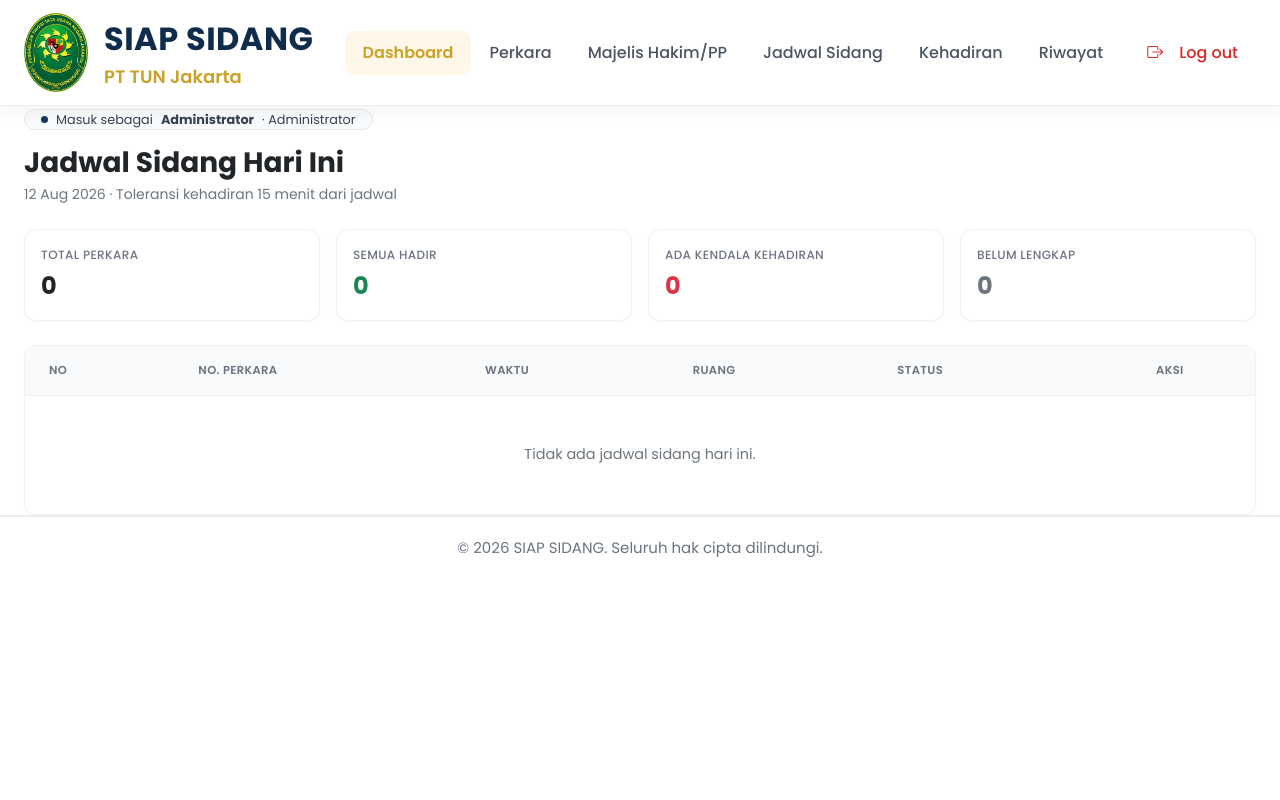
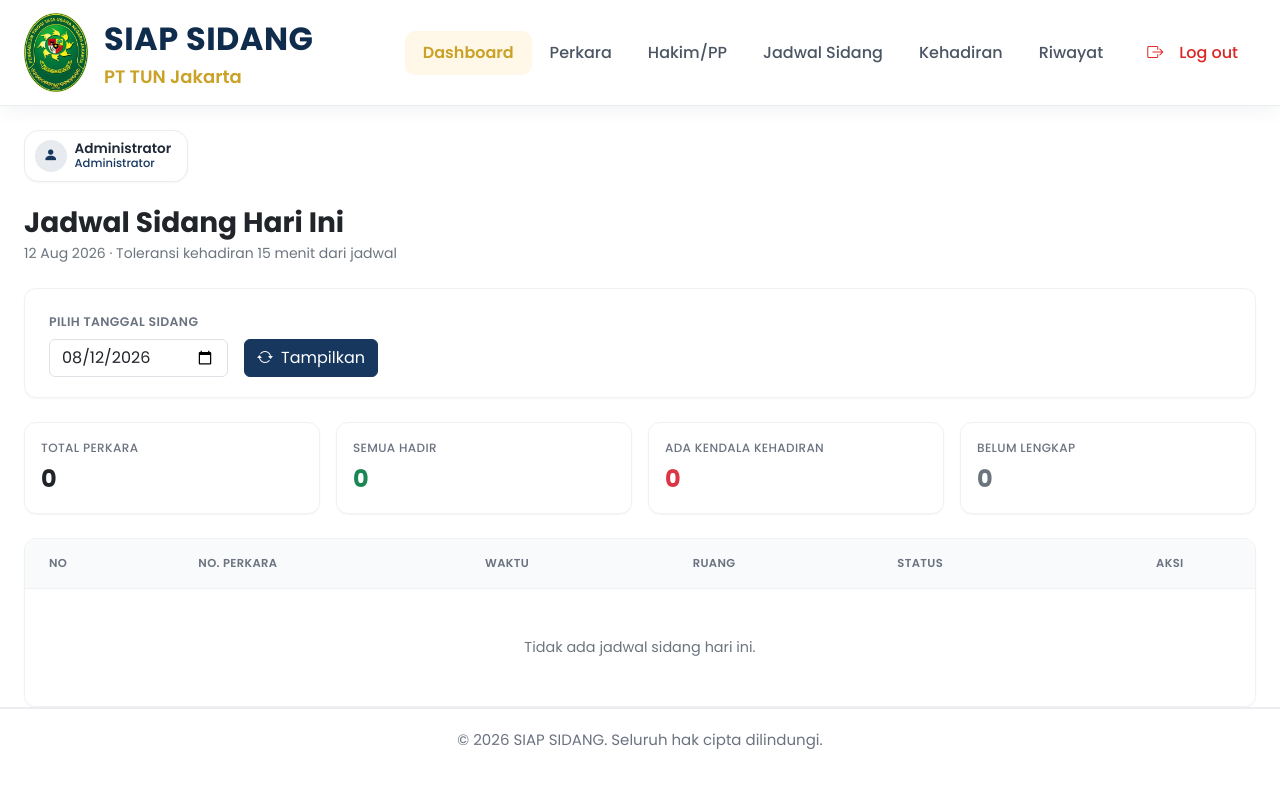
Before and after one commit to almeriotsaa/SiapSidangPTTUN, a Laravel app: page /dashboard in a window 1280 px wide. Run offline with Laravel 12, Linux system fonts and the light colour scheme; a user stored in the database is signed in; data comes from the database, SQL or seed files in the repository.

Commit message:
rename relasi pihakPerkara ke pihak, filter tanggal dashboard, & rapikan tampilan kehadiran
- Perkara::pihak() jadi relasi utama, pihakPerkara() dipertahankan sebagai alias
- Dashboard bisa filter jadwal berdasarkan query ?tanggal=
- Kehadiran ditampilkan satu baris per jadwal sidang, bukan per pihak

```diff
--- a/app/Http/Controllers/Admin/DashboardController.php
+++ b/app/Http/Controllers/Admin/DashboardController.php
@@ -4,36 +4,51 @@ namespace App\Http\Controllers\Admin;
 
 use App\Http\Controllers\Controller;
 use App\Models\JadwalSidang;
+use Illuminate\Http\Request;
+use Illuminate\Support\Carbon;
 
 class DashboardController extends Controller
 {
-    public function index()
+    public function index(Request $request)
     {
-        $jadwalHariIni = JadwalSidang::withFullDetail()
-            ->forTanggal(today())
+        // Ambil tanggal dari URL (?tanggal=2026-08-15), default hari ini kalau tidak ada / tidak valid
+        $tanggalInput = $request->query('tanggal');
+        try {
+            $tanggal = $tanggalInput ? Carbon::parse($tanggalInput)->startOfDay() : today();
+        } catch (\Exception $e) {
+            $tanggal = today();
+        }
+
+        $jadwalPadaTanggal = JadwalSidang::withFullDetail()
+            ->forTanggal($tanggal)
             ->orderBy('jam_sidang')
-            ->get();
+            ->get()
+            // Jaga-jaga kalau ada jadwal_sidang yang perkara_id-nya sudah tidak
+            // valid (data tidak konsisten) — jangan sampai bikin dashboard crash.
+            ->filter(fn ($j) => $j->perkara !== null)
+            ->values();
 
-        $totalPerkara = $jadwalHariIni->count();
+        $totalPerkara = $jadwalPadaTanggal->count();
 
-        $totalSemuaHadir = $jadwalHariIni->filter(
+        $totalSemuaHadir = $jadwalPadaTanggal->filter(
             fn ($j) => $j->statusRingkasan()['label'] === 'Semua Hadir'
         )->count();
 
-        $totalKendala = $jadwalHariIni->filter(
+        $totalKendala = $jadwalPadaTanggal->filter(
             fn ($j) => $j->statusRingkasan()['label'] === 'Ada Kendala Kehadiran'
         )->count();
 
-        $totalBelumLengkap = $jadwalHariIni->filter(
+        $totalBelumLengkap = $jadwalPadaTanggal->filter(
             fn ($j) => $j->statusRingkasan()['label'] === 'Belum Lengkap'
         )->count();
 
-        return view('dashboard.dashboard', compact(
-            'jadwalHariIni',
-            'totalPerkara',
-            'totalSemuaHadir',
-            'totalKendala',
-            'totalBelumLengkap'
-        ));
+        return view('dashboard.dashboard', [
+            'jadwalHariIni'      => $jadwalPadaTanggal,
+            'tanggal'            => $tanggal,
+            'totalPerkara'       => $totalPerkara,
+            'totalSemuaHadir'    => $totalSemuaHadir,
+            'totalKendala'       => $totalKendala,
+            'totalBelumLengkap'  => $totalBelumLengkap,
+        ]);
     }
 }
--- a/app/Http/Controllers/Admin/JadwalSidangController.php
+++ b/app/Http/Controllers/Admin/JadwalSidangController.php
@@ -18,7 +18,7 @@ class JadwalSidangController extends Controller
         $jadwalList = JadwalSidang::withFullDetail()->orderByDesc('tanggal_sidang')->orderBy('jam_sidang')->get();
 
         // Data untuk dropdown form Tambah/Edit — semua diambil dari database asli
-        $perkaraList  = Perkara::with('pihakPerkara')->orderBy('nomor_perkara')->get();
+        $perkaraList  = Perkara::with('pihak')->orderBy('nomor_perkara')->get();
         $hakimList    = Hakim::orderBy('nama')->get();
         $paniteraList = PaniteraPengganti::orderBy('nama')->get();
 
@@ -80,11 +80,9 @@ class JadwalSidangController extends Controller
         ]);
     }
 
-    // Buat baris kehadiran (status default 'Belum Hadir') untuk setiap Penggugat &
-    // Tergugat dari perkara yang dipilih, supaya langsung muncul di halaman Kehadiran.
     private function buatKehadiranUntukPerkara(JadwalSidang $jadwal): void
     {
-        $perkara = Perkara::with('pihakPerkara')->find($jadwal->perkara_id);
+        $perkara = Perkara::with('pihak')->find($jadwal->perkara_id);
 
         foreach ($perkara->pihakPerkara as $pihakPerkara) {
             Kehadiran::create([
--- a/app/Models/JadwalSidang.php
+++ b/app/Models/JadwalSidang.php
@@ -63,7 +63,7 @@ class JadwalSidang extends Model
     public function scopeWithFullDetail($query)
     {
         return $query->with([
-            'perkara.pihakPerkara',
+            'perkara.pihak',
             'hakimKetua',
             'hakimAnggota1',
             'hakimAnggota2',
--- a/resources/views/dashboard/dashboard.blade.php
+++ b/resources/views/dashboard/dashboard.blade.php
@@ -5,6 +5,61 @@
 @section('content')
 
 <style>
+    .role-badge {
+        background:#fff;
+        border:1px solid #ececec;
+        border-radius:.9rem;
+        padding:.55rem 1rem .55rem .6rem;
+        box-shadow:0 1px 2px rgba(0,0,0,.04);
+    }
+    .role-badge-icon {
+        width:32px;
+        height:32px;
+        border-radius:50%;
+        display:flex;
+        align-items:center;
+        justify-content:center;
+        font-size:.9rem;
+        flex-shrink:0;
+    }
+    .role-badge-name {
+        display:block;
+        font-size:.85rem;
+        font-weight:600;
+        color:#1f2937;
+        line-height:1.2;
+    }
+    .role-badge-role {
+        display:block;
+        font-size:.72rem;
+        font-weight:500;
+        line-height:1.2;
+    }
+    .filter-card {
+        background: #fff;
+        border: 1px solid #f1f1f1;
+        border-radius: .75rem;
+        box-shadow: 0 1px 2px rgba(0, 0, 0, .04);
+        padding: 1.25rem 1.5rem;
+        margin-bottom: 1.5rem;
+    }
+    .filter-card .form-label {
+        font-size: .78rem;
+        font-weight: 600;
+        color: #6b7280;
+        text-transform: uppercase;
+        letter-spacing: .03em;
+        margin-bottom: .4rem;
+    }
+    .btn-tampilkan {
+        background-color: #17375E;
+        border-color: #17375E;
+    }
+    .btn-tampilkan:hover {
+        background-color: #122c4b;
+        border-color: #122c4b;
+        color: #fff;
+    }
     .badge-soft {
         display: inline-flex;
         align-items: center;
@@ -78,26 +133,54 @@
     }
 </style>
 
-<div class="container-fluid px-4" style="max-width:1500px;">
+<div class="container-fluid px-4 pt-4" style="max-width:1500px;">
 
     {{-- Role badge --}}
-    <div class="mb-3">
-        <span class="d-inline-flex align-items-center gap-2 px-3 py-1.5 rounded-pill"
-            style="background:#f9fafb; border:1px solid #e5e7eb; font-size:.8rem; color:#374151;">
-            <span class="rounded-circle" style="width:7px; height:7px; background:{{ auth()->user()->role === 'admin' ? '#17375E' : '#E4B028' }};"></span>
-            Masuk sebagai <strong>{{ auth()->user()->nama }}</strong>
-            &middot; {{ auth()->user()->role === 'admin' ? 'Administrator' : 'Front Office' }}
-        </span>
+    <div class="mb-4">
+        <div class="d-inline-flex align-items-center gap-2 role-badge">
+            <span class="role-badge-icon" style="background:{{ auth()->user()->role === 'admin' ? 'rgba(23,55,94,.1)' : 'rgba(228,176,40,.15)' }};">
+                <i class="bi bi-person-fill" style="color:{{ auth()->user()->role === 'admin' ? '#17375E' : '#B8860B' }};"></i>
+            </span>
+            <div>
+                <span class="role-badge-name">{{ auth()->user()->nama }}</span>
+                <span class="role-badge-role" style="color:{{ auth()->user()->role === 'admin' ? '#17375E' : '#B8860B' }};">
+                    {{ auth()->user()->role === 'admin' ? 'Administrator' : 'Front Office' }}
+                </span>
+            </div>
+        </div>
     </div>
 
     {{-- Header --}}
-    <div class="d-flex align-items-start justify-content-between mb-4 flex-wrap gap-2">
-        <div>
-            <h1 class="h3 fw-bold text-dark mb-1">Jadwal Sidang Hari Ini</h1>
-            <p class="text-secondary small mb-0">
-                {{ \Carbon\Carbon::today()->format('d M Y') }} &middot; Toleransi kehadiran 15 menit dari jadwal
-            </p>
-        </div>
+    <div class="mb-4">
+        <h1 class="h3 fw-bold text-dark mb-1">
+            @if ($tanggal->isToday())
+                Jadwal Sidang Hari Ini
+            @else
+                Jadwal Sidang
+            @endif
+        </h1>
+        <p class="text-secondary small mb-0">
+            {{ $tanggal->format('d M Y') }} &middot; Toleransi kehadiran 15 menit dari jadwal
+        </p>
+    </div>
+
+    {{-- Filter tanggal, gaya sama seperti halaman publik Jadwal Sidang --}}
+    <div class="filter-card">
+        <form method="GET" action="{{ route('dashboard.index') }}" class="d-flex align-items-end gap-3 flex-wrap">
+            <div>
+                <label class="form-label">Pilih Tanggal Sidang</label>
+                <input type="date" name="tanggal" value="{{ $tanggal->format('Y-m-d') }}" class="form-control">
+            </div>
+            <div class="d-flex gap-2">
+                <button type="submit" class="btn btn-tampilkan d-flex align-items-center gap-2 text-white">
+                    <i class="bi bi-arrow-repeat"></i>
+                    Tampilkan
+                </button>
+                @if (!$tanggal->isToday())
+                    <a href="{{ route('dashboard.index') }}" class="btn btn-outline-secondary">Hari Ini</a>
+                @endif
+            </div>
+        </form>
     </div>
 
     {{-- Summary cards --}}
@@ -146,7 +229,7 @@
                     @php $status = $j->statusRingkasan(); @endphp
                     <tr style="border-top:1px solid #f1f1f1;">
                         <td class="px-4 py-4 text-secondary">{{ $i + 1 }}</td>
-                        <td class="px-4 py-4 fw-semibold text-dark">{{ $j->perkara->nomor_perkara }}</td>
+                        <td class="px-4 py-4 fw-semibold text-dark">{{ $j->perkara?->nomor_perkara ?? '-' }}</td>
                         <td class="px-4 py-4 fw-medium">{{ substr($j->jam_sidang, 0, 5) }}</td>
                         <td class="px-4 py-4">{{ $j->ruang_sidang }}</td>
                         <td class="px-4 py-4">
@@ -183,8 +266,8 @@
 
                 <div class="modal-header border-0 pb-0">
                     <div>
-                        <h2 class="h5 fw-bold text-dark mb-0">{{ $j->perkara->nomor_perkara }}</h2>
-                        <p class="text-secondary small mb-0">{{ $j->perkara->agenda }}</p>
+                        <h2 class="h5 fw-bold text-dark mb-0">{{ $j->perkara?->nomor_perkara ?? '-' }}</h2>
+                        <p class="text-secondary small mb-0">{{ $j->perkara?->agenda ?? '-' }}</p>
                     </div>
                     <button type="button" class="btn-close" data-bs-dismiss="modal" aria-label="Close"></button>
                 </div>
@@ -231,13 +314,13 @@
                         <h3 class="fw-bold text-dark text-uppercase mb-3" style="font-size:.75rem; letter-spacing:.03em;">Para Pihak</h3>
                         <div class="mb-2">
                             <p class="text-secondary small mb-1">Penggugat</p>
-                            @foreach ($j->perkara->pihak->where('tipe', 'penggugat') as $pg)
+                            @foreach (($j->perkara?->pihak ?? collect())->where('tipe', 'penggugat') as $pg)
                                 <span class="pihak-pill">{{ $pg->nama }}</span>
                             @endforeach
                         </div>
                         <div class="mb-2">
                             <p class="text-secondary small mb-1">Tergugat</p>
-                            @foreach ($j->perkara->pihak->where('tipe', 'tergugat') as $tg)
+                            @foreach (($j->perkara?->pihak ?? collect())->where('tipe', 'tergugat') as $tg)
                                 <span class="pihak-pill">{{ $tg->nama }}</span>
                             @endforeach
                         </div>
@@ -245,7 +328,7 @@
 
                 </div>
 
-                <div class="px-6 py-4 border-top d-flex justify-content-end">
+                <div class="modal-footer border-0 pt-0">
                     <button type="button" class="btn btn-outline-secondary btn-sm" data-bs-dismiss="modal">
                         Tutup
                     </button>
--- a/resources/views/layouts/navbar.blade.php
+++ b/resources/views/layouts/navbar.blade.php
@@ -53,7 +53,7 @@
                     <li class="nav-item">
                         <a class="nav-link {{ request()->is('hakim*') ? 'active' : '' }}"
                             href="/hakim">
-                            Majelis Hakim/PP
+                            Hakim/PP
                         </a>
                     </li>
                 @endif
```
Also changed, not shown: app/Http/Controllers/Admin/KehadiranController.php (+9 -10 lines), app/Models/Perkara.php (+13 -3 lines), resources/views/jadwal/kelola.blade.php (+25 -11 lines), resources/views/kehadiran/kehadiran.blade.php (+66 -42 lines).
